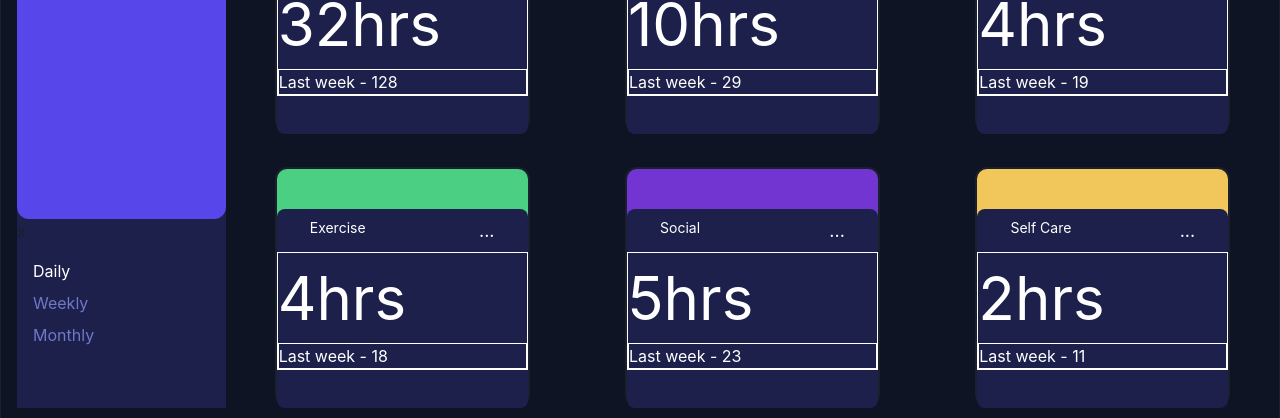
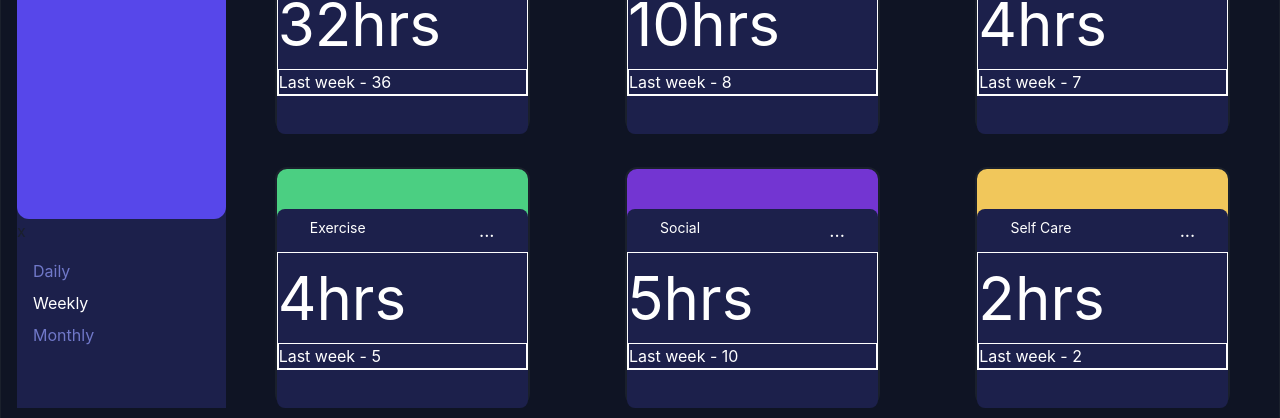
Before and after one commit to SheeloveDol/time-tracking-dashboard-react, a React (Create React App) app: page / in a window 1280 px wide. Shown: the part 127-545 px from the top of the page. Built offline with nearby package versions, Linux system fonts and the light colour scheme.

Commit message:
Added TimePeriodContext to components to delegate states

```diff
--- a/src/App.js
+++ b/src/App.js
@@ -2,18 +2,20 @@ import { Box, SimpleGrid, Flex, Heading, Text } from "@chakra-ui/react";
 import CardList from "./components/cardList/CardList.component";
 import userData from "./data/userData";
 import { useState } from 'react'
-
+import { TimePeriodProvider } from './context/TimePeriodContext'
 
 function App() {
   const [data, setData] = useState(userData)
 
-  return (
 
-    <Box h='512px'>
-        <CardList cardsData={data} />
-    </Box>
 
-  );
+    return (
+      <TimePeriodProvider>
+        <Box h='512px'>
+            <CardList />
+        </Box>
+      </TimePeriodProvider>
+
+    );
 }
-
 export default App;
--- a/src/components/cardList/CardList.component.jsx
+++ b/src/components/cardList/CardList.component.jsx
@@ -1,10 +1,12 @@
 import { Box, Text, Flex, SimpleGrid, Button } from "@chakra-ui/react";
 import HeaderCard from "../headerCard/HeaderCard.component";
 import { useState } from "react";
+import { useContext } from 'react'
+import TimePeriodContext from "../../context/TimePeriodContext";
 
-const CardList = ({cardsData}) => {
+const CardList = () => {
+    const { period, data } = useContext(TimePeriodContext)
 
-    const [period, setPeriod] = useState('weekly');
 
     return (
         <Flex border='1px' p='1rem' columns={[1, 2]} minWidth={['374px','1094px']} direction={['column', 'row']} gap='1rem' justify-content='space-between' bgColor='hsl(226, 43%, 10%)'>
@@ -13,7 +15,7 @@ const CardList = ({cardsData}) => {
 
             <SimpleGrid  columns={[1, 3]} w='100%' gridGap='30px'>
                 {
-                    cardsData.map( item =>
+                    data.map( item =>
                         <Box key={item.id} borderRadius='xl' m='auto'bg={item.accentBgColor} borderColor='tomato.200'
                             w={['327px', '255px']} border='2px'  h='239px' >
 
@@ -31,14 +33,13 @@ const CardList = ({cardsData}) => {
                                     <Text fontSize='6xl'>
                                         {period === 'monthly' && item.timeframes.monthly.current}
                                         {period === 'weekly' && item.timeframes.weekly.current}
-                                        {period === 'daily' && item.timeframes.daily}hrs
+                                        {period === 'daily' && item.timeframes.daily.current}hrs
                                     </Text>
 
                                     <Box border='1px'>
+                                        {period === 'daily' && <Text>Yesterday - {item.timeframes.daily.previous}</Text>}
+                                        {period === 'weekly' && <Text>Last week - {item.timeframes.weekly.previous}</Text>}
                                         {period === 'monthly' && <Text>Last month - {item.timeframes.monthly.previous}</Text>}
-
-                                        {period === 'weekly' && <Text>Last week - {item.timeframes.monthly.previous}</Text>}
-                                        {period === 'daily' && <Text>Last day - {item.timeframes.monthly.previous}</Text>}
                                     </Box>
                                 </Flex>
                             </Box>
--- a/src/components/headerCard/HeaderCard.component.jsx
+++ b/src/components/headerCard/HeaderCard.component.jsx
@@ -1,10 +1,13 @@
 import { Box, Flex, Button, Image, Stack, Text } from "@chakra-ui/react";
+import { useContext } from "react";
 
 import avatar from '../../assets/image-jeremy.png'
+import TimePeriodContext from "../../context/TimePeriodContext";
 
 const HeaderCard = () => {
 
-    const period = 'daily'
+    const { period, handleDailyClick, handleWeeklyClick, handleMonthlyClick } = useContext(TimePeriodContext)
+
 
     return (
         <Flex
@@ -41,9 +44,9 @@ const HeaderCard = () => {
             <Box p='1rem' bgColor='#1C204B'
             flex='1'>
                 <Stack direction={['row', 'column']}>
-                    { period === 'daily' ? <Text color='#fff'>Daily</Text> : <Text color='#7078C9' >Daily</Text> }
-                    { period === 'weekly' ? <Text color='#fff'>Weekly</Text> : <Text color='#7078C9' >Weekly</Text> }
-                    { period === 'monthly' ? <Text color='#fff'>Monthly</Text> : <Text color='#7078C9' >Monthly</Text> }
+                    { period === 'daily' ? <Text color='#fff'>Daily</Text> : <Text color='#7078C9' onClick={handleDailyClick}>Daily</Text> }
+                    { period === 'weekly' ? <Text color='#fff'>Weekly</Text> : <Text color='#7078C9' onClick={handleWeeklyClick}>Weekly</Text> }
+                    { period === 'monthly' ? <Text color='#fff'>Monthly</Text> : <Text color='#7078C9' onClick={handleMonthlyClick}>Monthly</Text> }
                 </Stack>
             </Box>
         </Flex>
@@ -51,3 +54,5 @@ const HeaderCard = () => {
 }
 
 export default HeaderCard;
+
+//TODO: Need to add onClick function to each button.
--- /dev/null
+++ b/src/context/TimePeriodContext.js
@@ -0,0 +1,31 @@
+import { createContext, useState } from "react";
+import userData from '../data/userData';
+
+const TimePeriodContext = createContext();
+
+export const TimePeriodProvider = ({ children }) => {
+    const [ period, setPeriod ] = useState('weekly')
+    const [data, setData] = useState(userData)
+
+    const handleDailyClick = () => {
+        setPeriod('daily')
+    }
+    const handleWeeklyClick = () => {
+        setPeriod('weekly')
+    }
+    const handleMonthlyClick = () => {
+        setPeriod('monthly')
+    }
+    return <TimePeriodContext.Provider
+        value={{
+            period,
+            data,
+            handleDailyClick,
+            handleWeeklyClick,
+            handleMonthlyClick,
+        }}>
+        {children}
+    </TimePeriodContext.Provider>
+}
+
+export default TimePeriodContext
```
